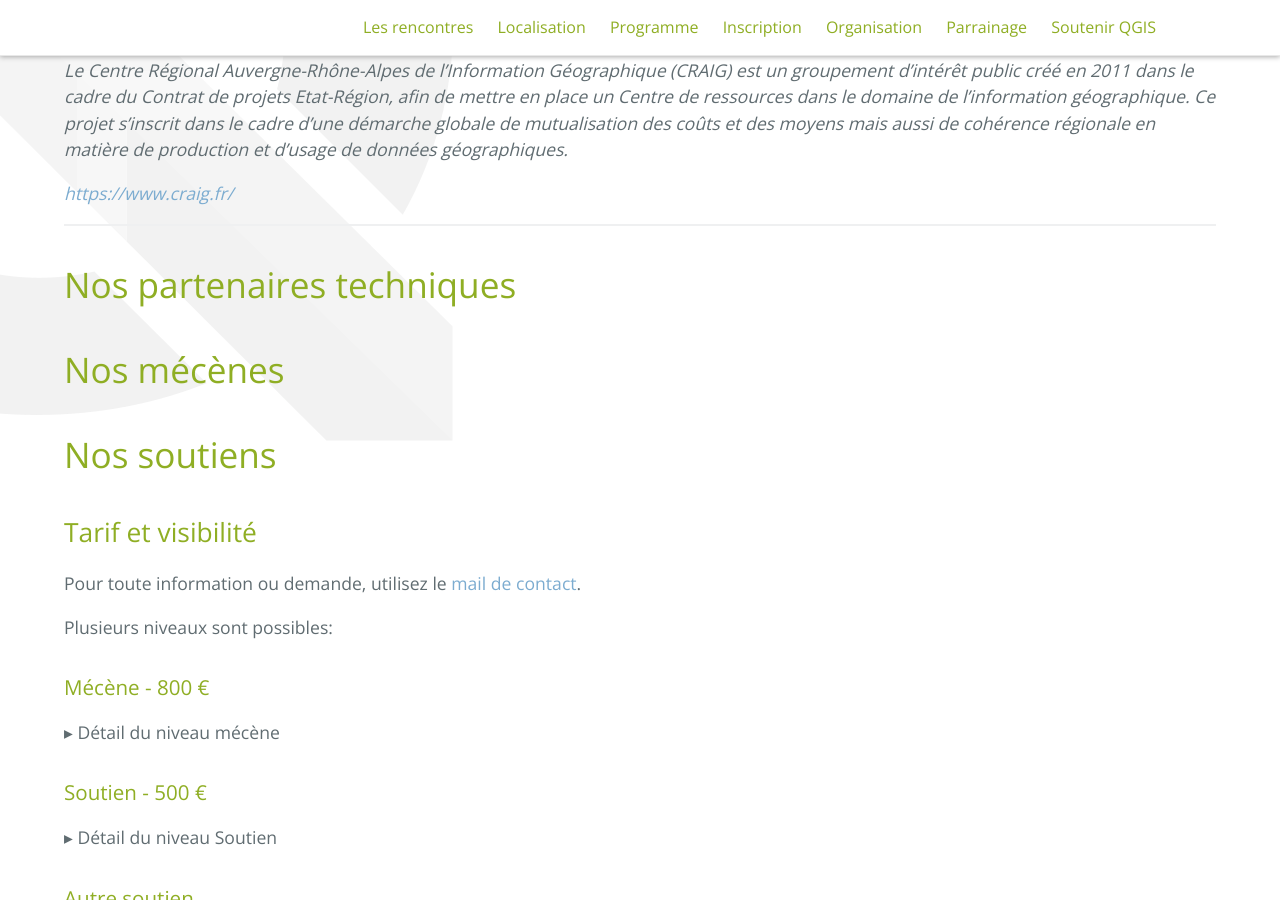
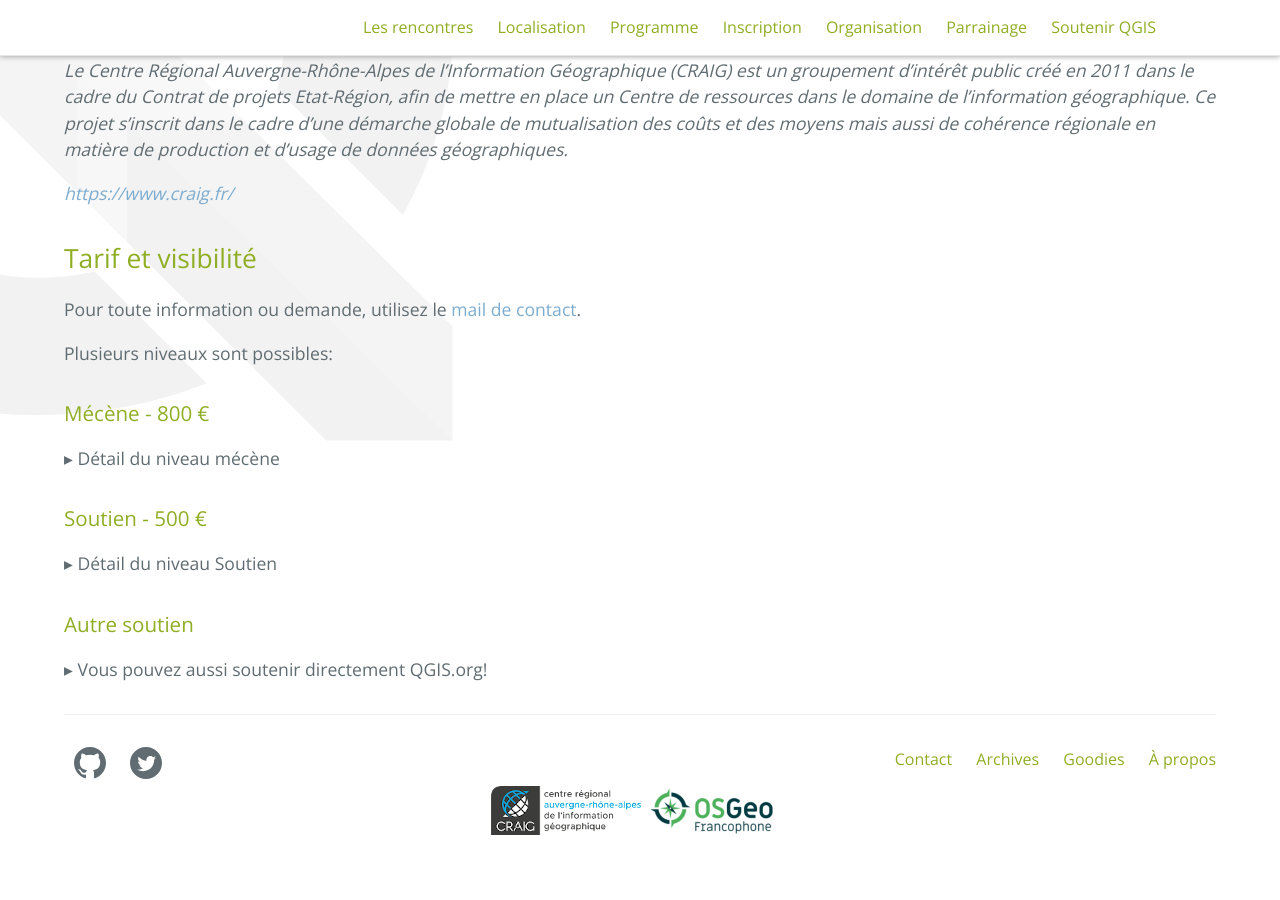
Before and after one commit to OSGeo-fr/QGIS-conf-fr-website, a Jekyll site: the page built from z30_parrainages.md, in a window 1280 px wide and 900 px high, scrolled down 858 px. Built offline with Jekyll 4.4.1, drawn with Linux system fonts in a browser that asks for light colours; part of the change alters nothing that is shown.

Commit message:
Cacher les partenaires, plutôt que supprimer
On ne va pas se refader la saisie le moment venu. Et on enlève ces sections vides

```diff
--- a/z30_parrainages.md
+++ b/z30_parrainages.md
@@ -22,14 +22,58 @@ _Le Centre Régional Auvergne-Rhône-Alpes de l'Information Géographique (CRAIG
 
 _[https://www.craig.fr/](https://www.craig.fr/)_
 
-
+<!--
 ---
 
 # Nos partenaires techniques
 
+Pour la diffusion des ateliers et des conféences, l'organisation s'appuie sur deux partenaires techniques, [FAImaison](https://www.faimaison.net/) pour l'instance Big Blue Button  et [Kintésens-prod.](https://k-prod.fr/) pour la diffusion des conférences en direct.
+
+[![FAImaison](/images/faimaison.png)](https://www.faimaison.net/) [![K-prod](/images/k-prod.png)](https://k-prod.fr/)
+
+
 # Nos mécènes
 
+---
+
+[![3Liz](/images/3liz.png)](https://www.3liz.com/)
+
+3Liz est une société de services autour des logiciels libres SIG. Nous nous sommes spécialisés dans l’exploitation des logiciels QGIS et QGIS-Serveur, auxquels nous contribuons. Nous avons aussi développé Lizmap, outil de publication de cartes Web dynamiques.
+
+---
+
+[![Oslandia](/images/oslandia_rectangle.png)](http://oslandia.com/fr/home/)
+
+Oslandia est une ENL (Entreprise du Numérique Libre) française spécialisée en systèmes d’information géographique (SIG) Open Source, et particulièrement en bases de données spatiales, Web Services OGC et SIG bureautiques. Oslandia, avec trois core committers QGIS, est une des sociétés les plus actives dans le développement de cet outil SIG bureautique. Oslandia propose une offre de service complète : conseil, audit, développement, support, formation.
+
+---
+
+[![Camptocamp](/images/camptocamp.png)](https://www.camptocamp.com/)
+
+Composée de spécialistes de l’Open Source, Camptocamp est une entreprise innovante dans l’intégration de logiciels servant à la mise en valeur de données géospatiales, à la gestion complète d’entreprise et à la gestion d’infrastructures informatiques. Afin de s’adapter parfaitement à vos besoins, Camptocamp construit des solutions personnalisées en utilisant les meilleures technologies Open Source.
+
+---
+
+[![IDGeo](/images/idgeo.png)](https://www.idgeo.fr)
+
+Créé en septembre 2013 sur le modèle d’une SCOP (Société Coopérative de Production à responsabilité limitée), IDGEO est un centre de formation professionnelle et de conseil spécialisé dans le secteur des technologies spatiales et plus particulièrement de la géomatique et de la télédétection. Les formations dispensées par IDGEO permettent de répondre à un projet de montée en compétences, de reconversion ou de réinsertion professionnelle. Qu’elles soient courtes (de 1 à 5 jours), sur mesure ou certifiantes (titre professionnel “technicien supérieur en SIG” et certificat de qualification professionnelle “Géomaticien”), elles portent sur les grandes problématiques du domaine (SIG bureautiques, modélisation, création et gestion de bases de données, télédétection, webmapping, applications spatiales) et privilégient les solutions Open Source.
+
+---
+
+[![SOPRECO](/images/sopreco.svg)](https://www.sopreco-morteau.com)
+
+Depuis plus de 20 ans, SOPRECO apporte des solutions de détection de réseaux, de contrôle des réseaux d’assainissement, de photogrammétrie et de géoréférencement pour les collectivités, les industries et les entreprises de travaux publics. Multicarte, nous proposons un large panel d’activités complémentaires et apportons ainsi une solution globale à nos clients : acquisition, traitement, analyse et restitution de la donnée spatiale sont au cœur de notre métier.
+
+---
+
 # Nos soutiens
+
+
+[![Azimut](/images/azimut.png)](https://www.azimut.fr/)
+
+[![Hytech-imaging](/images/hytech-imaging.png)](https://hytech-imaging.fr/)
+
+-->
 
 
 ## Tarif et visibilité
@@ -82,7 +126,7 @@ Plusieurs niveaux sont possibles:
 
 <p><a href="https://www.qgis.org">QGIS.org</a> est l’association internationale qui gère les fonds issus des dons et sponsoring directs autour de QGIS. L’OSGEO-fr héberge le <a href="http://osgeo.asso.fr/content/project/qgis-user-fr/">groupe utilisateur QGIS Fr</a> qui est affilié à QGIS.org.</p>
 
-<p>Une donation ou un sponsoring direct à QGIS.org permet de financer</p>
+<p>Une donation ou un sponsoring direct à QGIS.org permet de financer :</p>
 <ul>
   <li>des développeurs pour des tâches de maintenance à chaque version</li>
   <li>les serveurs et maintenance associées</li>
@@ -96,7 +140,7 @@ Plusieurs niveaux sont possibles:
     <p>par ici <a href="https://www.qgis.org/fr/site/getinvolved/donations.html">https://www.qgis.org/fr/site/getinvolved/donations.html</a></p>
   </li>
   <li>
-    <p>ou encore en achetant t-shirt, mug ou autre goodies sur le <a href="https://shop.spreadshirt.net/qgis/">shop</a></p>
+    <p>ou encore en achetant t-shirt, mug ou autres goodies sur le <a href="https://shop.spreadshirt.net/qgis/">shop</a></p>
   </li>
 </ul>
 
```
